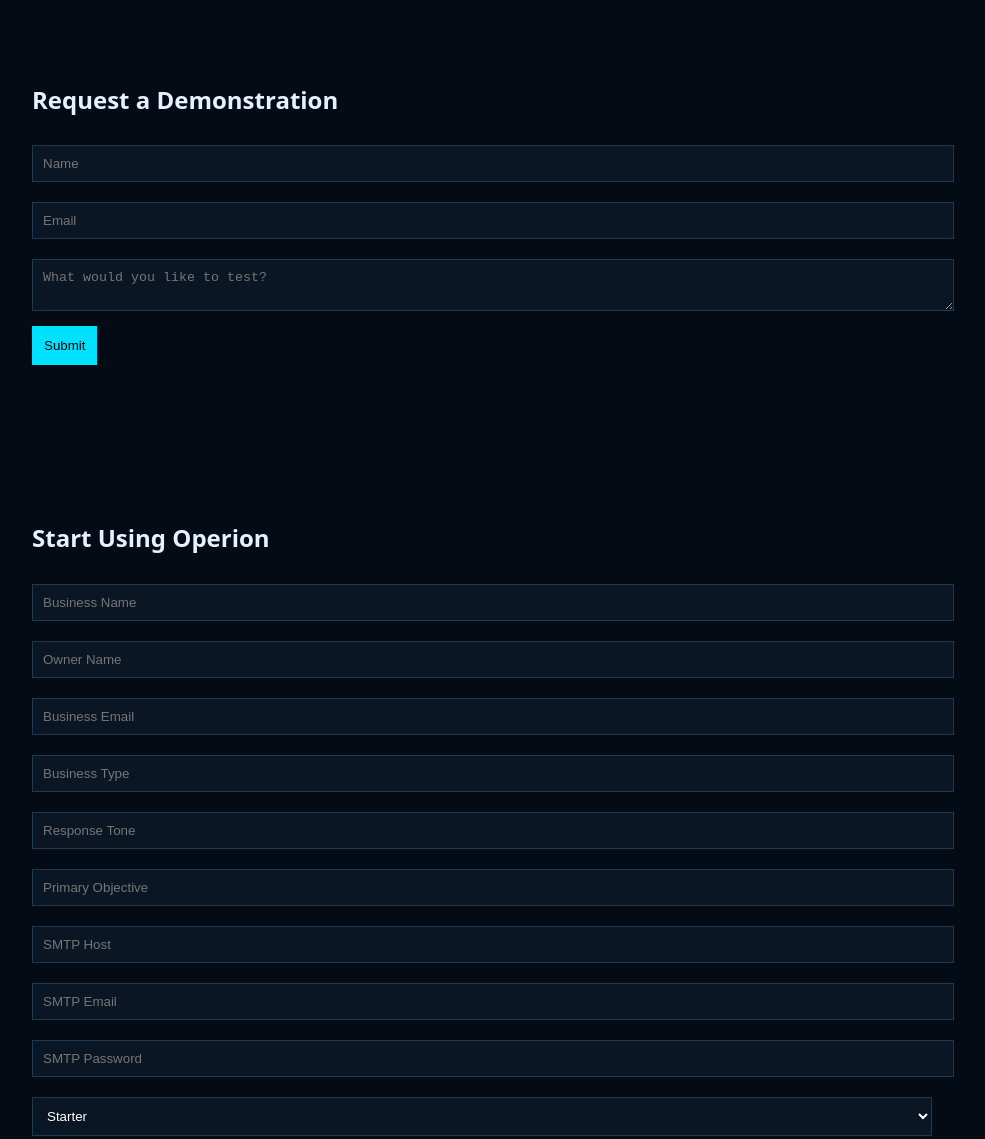
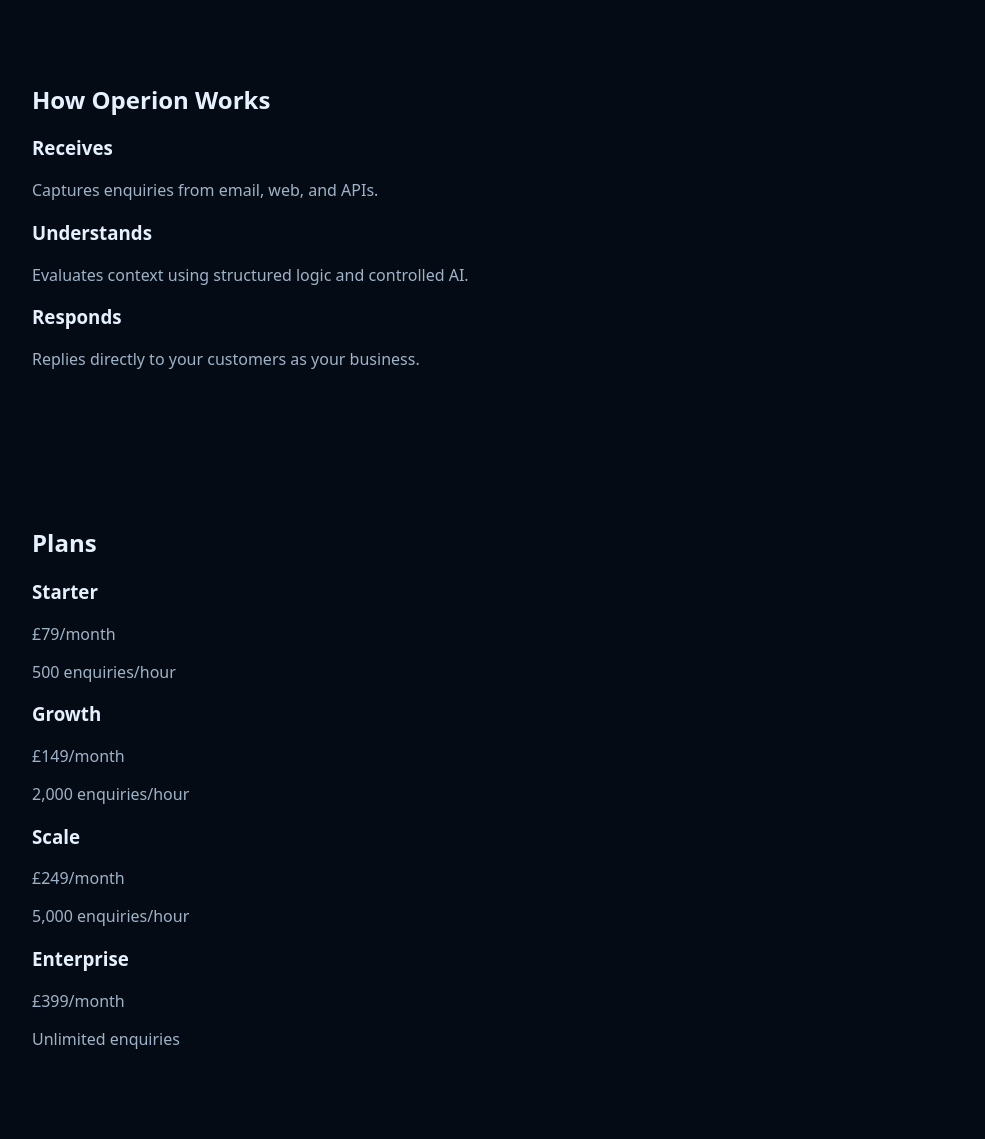
Before and after one commit to auditflow-pro/operionsystemsltd, a plain HTML site: page index.html in a window 1280 px wide. Shown: the part 662-1801 px from the top of the page, without its empty margins (158-1143 px from the left). Drawn offline with Linux system fonts and the light colour scheme.

Commit message:
Update index.html

```diff
--- a/index.html
+++ b/index.html
@@ -11,13 +11,13 @@
 
 <header class="nav">
   <div class="logo">
-    <img src="assets/logo.svg" alt="Operion">
+    <img src="assets/logo.svg">
     <span>OPERION</span>
   </div>
 
   <div class="nav-actions">
     <a href="admin.html">Admin</a>
-    <a href="#onboard" class="btn-primary">Get Started</a>
+    <a href="#pricing" class="btn-primary">Get Started</a>
   </div>
 </header>
 
@@ -34,13 +34,65 @@
     Operion receives your customer messages, understands what they need,
     and responds in your business voice — directly from your email.
     <br><br>
-    No dashboards to manage. No workflows to maintain.
-    Just every enquiry handled correctly.
+    No dashboards. No workflows. No manual handling.
   </p>
 
   <div class="cta">
     <button onclick="scrollToDemo()" class="btn-primary">Request Demo</button>
     <button onclick="scrollToOnboard()" class="btn-secondary">Start Free Trial</button>
+  </div>
+</section>
+
+<section class="section">
+  <h2>How Operion Works</h2>
+
+  <div class="grid-3">
+    <div>
+      <h3>Receives</h3>
+      <p>Captures enquiries from email, web, and APIs.</p>
+    </div>
+
+    <div>
+      <h3>Understands</h3>
+      <p>Evaluates context using structured logic and controlled AI.</p>
+    </div>
+
+    <div>
+      <h3>Responds</h3>
+      <p>Replies directly to your customers as your business.</p>
+    </div>
+  </div>
+</section>
+
+<section class="section" id="pricing">
+  <h2>Plans</h2>
+
+  <div class="pricing">
+
+    <div class="card">
+      <h3>Starter</h3>
+      <p class="price">£79/month</p>
+      <p>500 enquiries/hour</p>
+    </div>
+
+    <div class="card highlight">
+      <h3>Growth</h3>
+      <p class="price">£149/month</p>
+      <p>2,000 enquiries/hour</p>
+    </div>
+
+    <div class="card">
+      <h3>Scale</h3>
+      <p class="price">£249/month</p>
+      <p>5,000 enquiries/hour</p>
+    </div>
+
+    <div class="card">
+      <h3>Enterprise</h3>
+      <p class="price">£399/month</p>
+      <p>Unlimited enquiries</p>
+    </div>
+
   </div>
 </section>
 
@@ -88,11 +140,18 @@
   <p id="onboardStatus"></p>
 </section>
 
+<section class="section">
+  <h2>Built for Control</h2>
+  <p>
+    Operion operates within defined rules, validation layers, and audit trails.
+    AI is used as a component — not as an uncontrolled decision-maker.
+  </p>
+</section>
+
 <footer>
   <p>Operion Systems Ltd</p>
   <p>operionautomations@gmail.com</p>
   <p><a href="legal.html">Legal & Disclaimer</a></p>
-  <p>© 2026 Operion Systems Ltd</p>
 </footer>
 
 <script src="script.js"></script>
```
